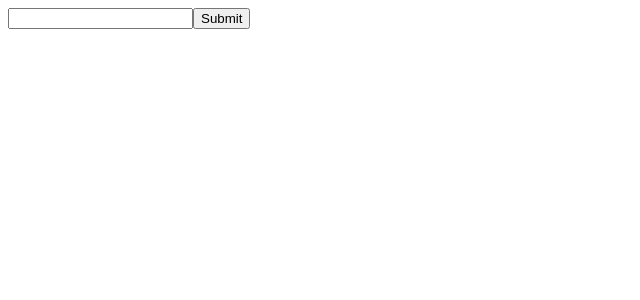
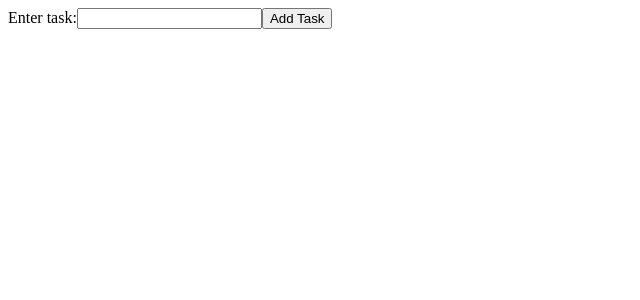
Before and after one commit to ryangholland/react-practice-project, a React (Create React App) app: page / in a window 1280 px wide. Shown: the top 300 px of the page, without its empty margins (0-640 px from the left). Built offline with nearby package versions, Linux system fonts and the light colour scheme.

Commit message:
Update functions so state isn't directly mutated, add uniqid library

```diff
--- a/package.json
+++ b/package.json
@@ -9,6 +9,7 @@
     "react": "^18.2.0",
     "react-dom": "^18.2.0",
     "react-scripts": "5.0.1",
+    "uniqid": "^5.4.0",
     "web-vitals": "^2.1.4"
   },
   "scripts": {
--- a/src/components/App.js
+++ b/src/components/App.js
@@ -1,4 +1,5 @@
 import React, { Component } from "react";
+import uniqid from "uniqid";
 import Overview from "./Overview";
 
 class App extends Component {
@@ -7,38 +8,46 @@ class App extends Component {
 
     this.state = {
       inputValue: "",
-      tasks: []
+      tasks: [],
+    };
+  }
+
+  updateInput = (e) => {
+    this.setState({
+      inputValue: e.target.value,
+    });
+  };
+
+  updateTasks = (e) => {
+    e.preventDefault();
+
+    const newTask = {
+      text: this.state.inputValue,
+      id: uniqid(),
     };
 
-    this.updateInput = this.updateInput.bind(this);
-    this.updateTasks = this.updateTasks.bind(this);
-  }
-
-  updateInput(text) {
     this.setState({
-      inputValue: text,
+      inputValue: "",
+      tasks: [...this.state.tasks, newTask],
     });
-  }
-
-  updateTasks() {
-    const newTask = {};
-    newTask.text = this.state.inputValue;
-    newTask.id = Math.random();
-    this.state.tasks.push(newTask);
-    this.updateInput("");
-
-    console.log(this.state.tasks);
-  }
+  };
 
   render() {
+    const { inputValue, tasks } = this.state;
+
     return (
       <>
-        <input
-          value={this.state.inputValue}
-          onChange={(e) => this.updateInput(e.target.value)}
-        ></input>
-        <button onClick={this.updateTasks}>Submit</button>
-        <Overview tasks={this.state.tasks} />
+        <form onSubmit={this.updateTasks}>
+          <label htmlFor="taskInput">Enter task:</label>
+          <input
+            value={inputValue}
+            onChange={this.updateInput}
+            type="text"
+            id="taskInput"
+          ></input>
+          <button type="submit">Add Task</button>
+          <Overview tasks={tasks} />
+        </form>
       </>
     );
   }
```
Also changed, not shown: 1 other file (tests, documents, lock files or other folders).
